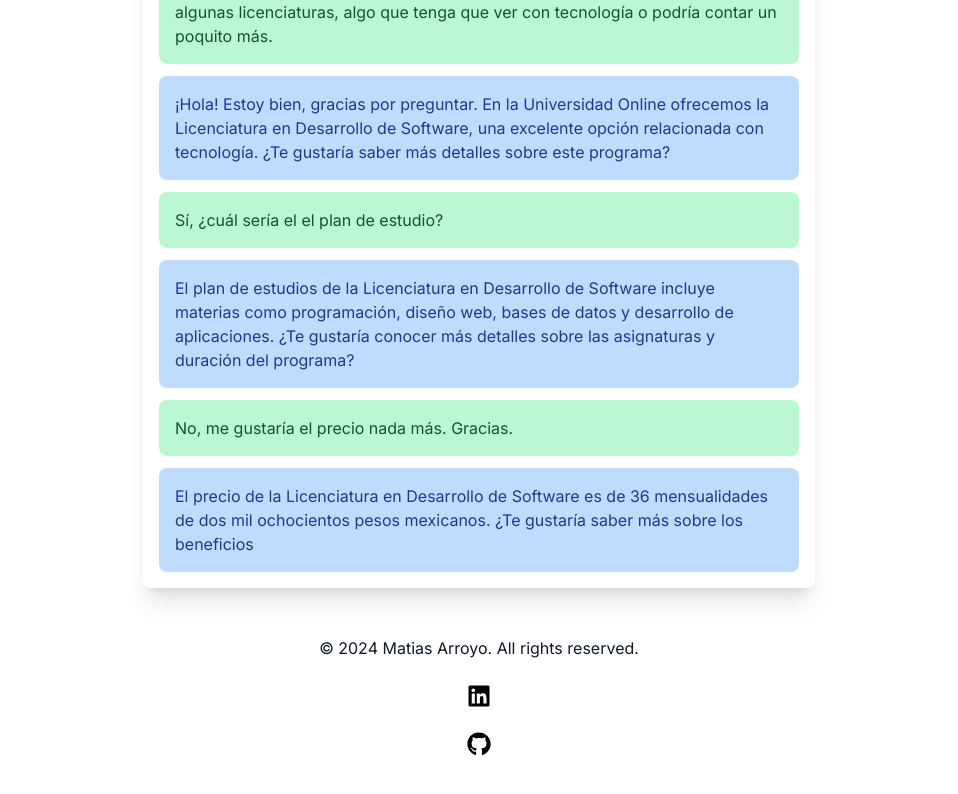
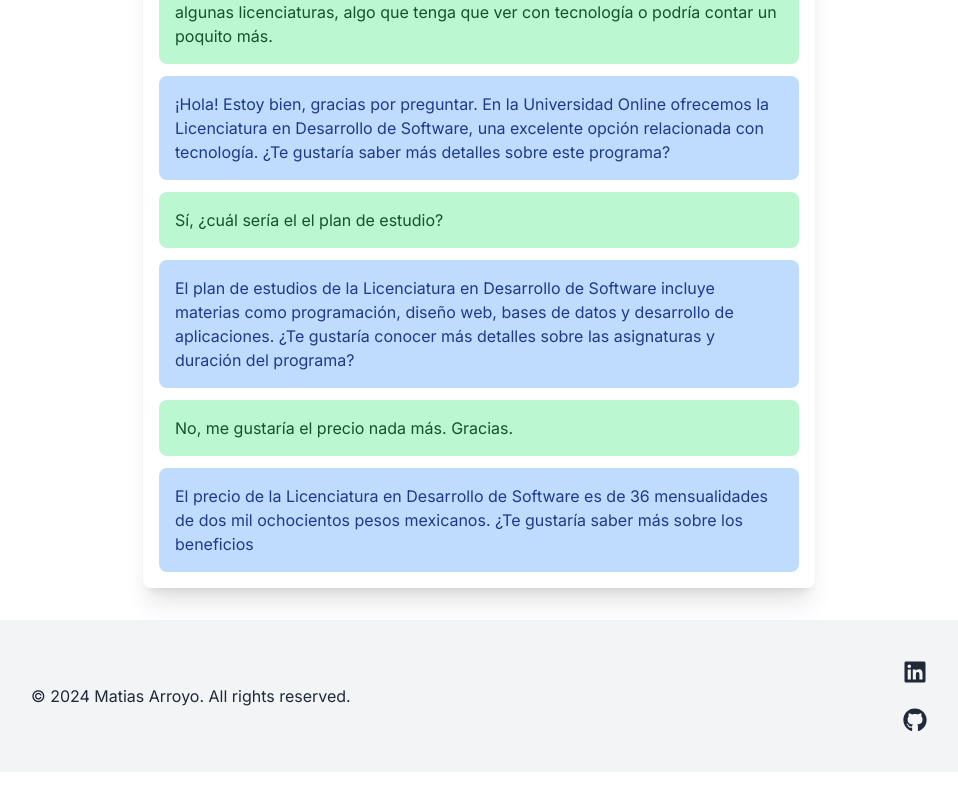
Before and after one commit to matiasarroyo1978/audio-test, a Next.js app: page / in a window 1280 px wide. Shown: the part 350-1144 px from the top of the page, without its empty margins (161-1119 px from the left). Built offline with nearby package versions, Linux system fonts and the light colour scheme.

Commit message:
first commit

```diff
--- a/app/components/Footer.tsx
+++ b/app/components/Footer.tsx
@@ -3,15 +3,17 @@ import { FaLinkedin, FaGithub } from 'react-icons/fa';
 
 const Footer = () => {
   return (
-    <footer className="w-full text-gray-900 p-4 flex flex-col items-center justify-center">
+    <footer className="w-full bg-gray-100 text-gray-800 p-4 flex justify-center items-center">
+      <div className="flex justify-between items-center w-full max-w-4xl">
         <span>© 2024 Matias Arroyo. All rights reserved.</span>
         <div>
-        <a href="https://linkedin.com/in/matias-arroyo19" target="_blank" rel="noopener noreferrer" className="text-black p-2">
+          <a href="https://linkedin.com/in/matias-arroyo19" target="_blank" rel="noopener noreferrer" className="text-gray-800 p-2">
             <FaLinkedin size={24} />
           </a>
-        <a href="https://github.com/matiasarroyo1978/audio-test" target="_blank" rel="noopener noreferrer" className="text-black p-2">
+          <a href="https://github.com/matiasarroyo1978/audio-test" target="_blank" rel="noopener noreferrer" className="text-gray-800 p-2">
             <FaGithub size={24} />
           </a>
+        </div>
       </div>
     </footer>
   );
```
Lines whose indentation alone changed are shown as unchanged.
